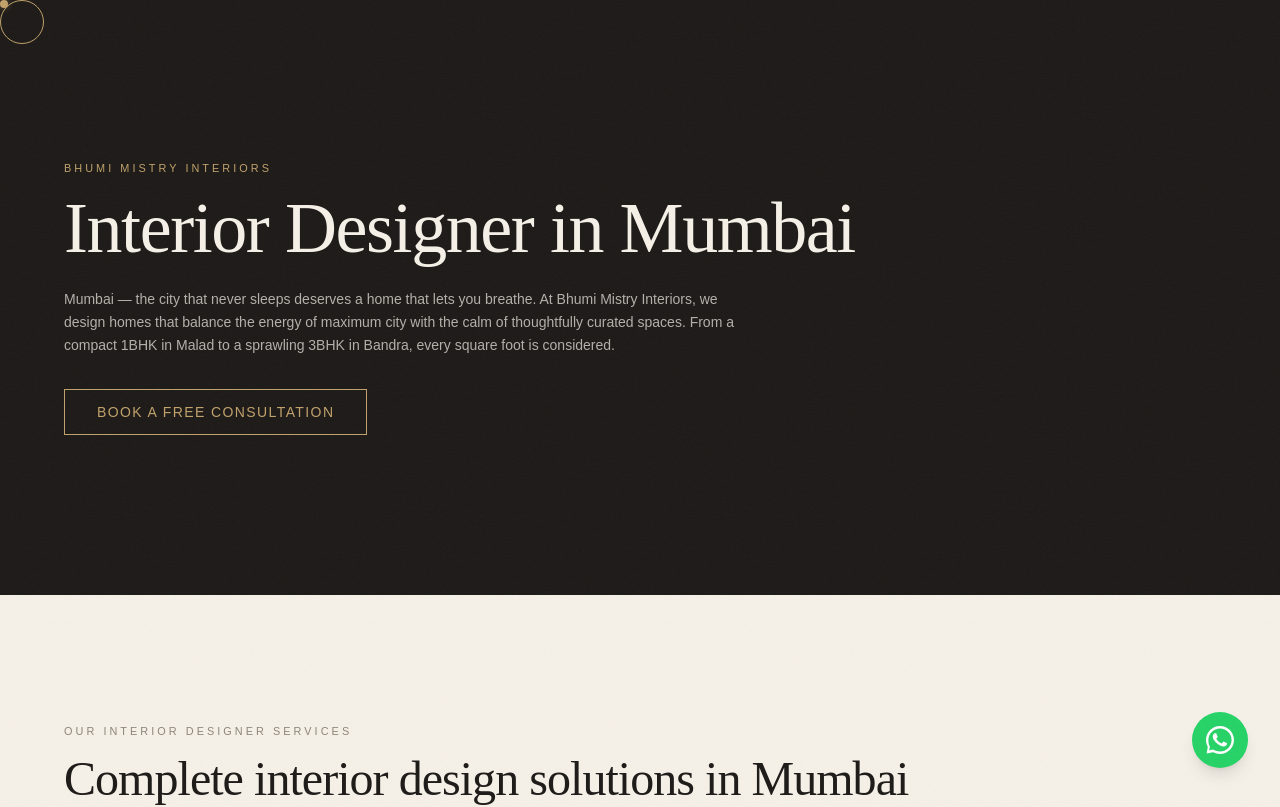
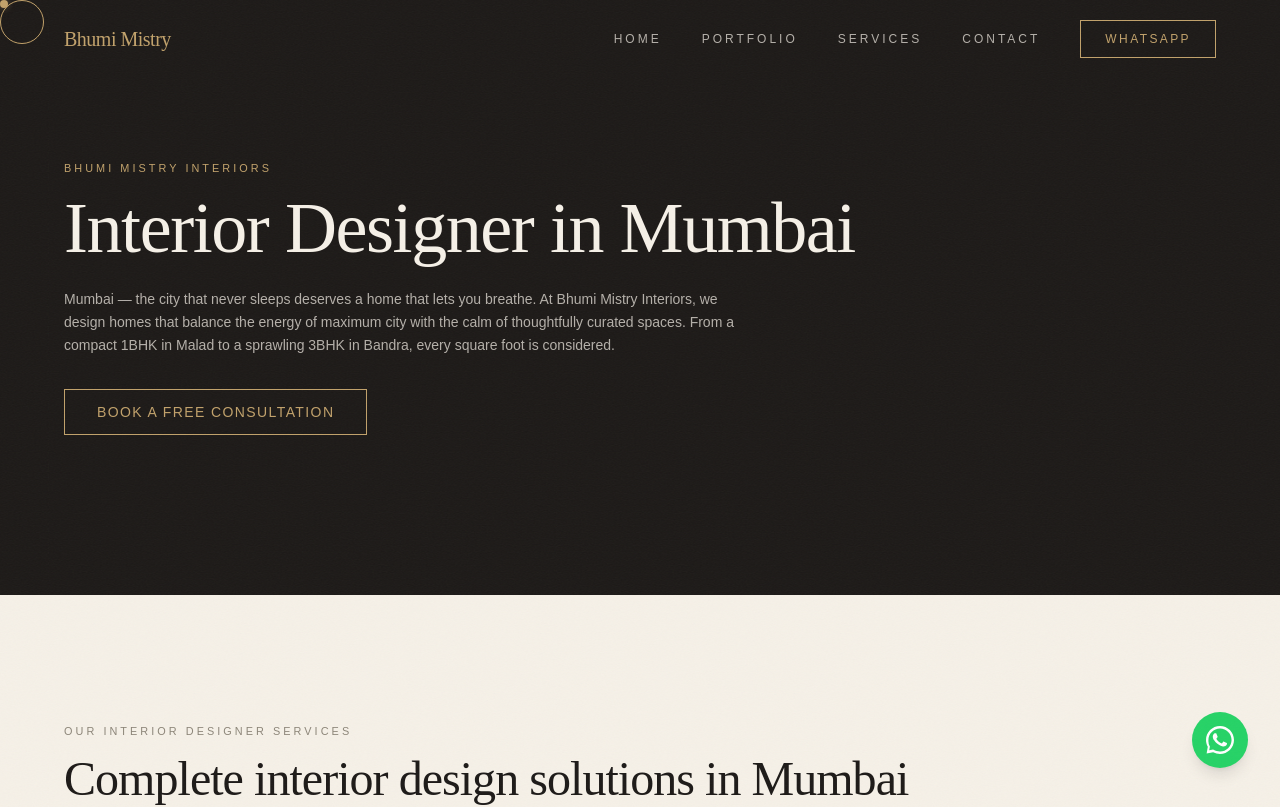
Before and after one commit to punit-mistry/interior-designer, a Next.js app: page /interior-designer/mumbai in a window 1280 px wide. Shown: the top 807 px of the page. Built offline with nearby package versions, Linux system fonts and the light colour scheme.

Commit message:
Add Navbar with smooth scroll, section IDs

```diff
--- a/src/app/layout.tsx
+++ b/src/app/layout.tsx
@@ -5,6 +5,7 @@ import "./globals.css";
 import OrganizationSchema from "@/components/seo/OrganizationSchema";
 import WhatsAppButton from "@/components/WhatsAppButton";
 import Cursor from "@/components/Cursor";
+import Navbar from "@/components/Navbar";
 
 const SITE_URL = "https://bhumi-mistry.vercel.app";
 
@@ -49,6 +50,7 @@ export default function RootLayout({
       <body className="grain">
         <OrganizationSchema />
         <Cursor />
+        <Navbar />
         <WhatsAppButton />
         {children}
       </body>
--- a/src/components/Hero.tsx
+++ b/src/components/Hero.tsx
@@ -23,6 +23,7 @@ export default function Hero() {
   return (
     <section
       ref={rootRef}
+      id="top"
       className="relative h-[100svh] overflow-hidden bg-charcoal jali-overlay"
       aria-label="Introduction"
     >
--- /dev/null
+++ b/src/components/Navbar.tsx
@@ -0,0 +1,137 @@
+"use client";
+
+import { useEffect, useRef, useState } from "react";
+import gsap from "gsap";
+import { ScrollToPlugin } from "gsap/ScrollToPlugin";
+
+gsap.registerPlugin(ScrollToPlugin);
+
+const links = [
+  { label: "Home", href: "#top" },
+  { label: "Portfolio", href: "#portfolio" },
+  { label: "Services", href: "#process" },
+  { label: "Contact", href: "#contact" },
+];
+
+export default function Navbar() {
+  const [open, setOpen] = useState(false);
+  const [scrolled, setScrolled] = useState(false);
+  const navRef = useRef<HTMLElement>(null);
+
+  useEffect(() => {
+    const onScroll = () => setScrolled(window.scrollY > 80);
+    window.addEventListener("scroll", onScroll, { passive: true });
+    return () => window.removeEventListener("scroll", onScroll);
+  }, []);
+
+  const scrollTo = (href: string) => {
+    setOpen(false);
+    if (href === "#top") {
+      gsap.to(window, { duration: 1.2, scrollTo: 0, ease: "power4.inOut" });
+    } else {
+      gsap.to(window, {
+        duration: 1.2,
+        scrollTo: { y: href, offsetY: 80 },
+        ease: "power4.inOut",
+      });
+    }
+  };
+
+  return (
+    <header
+      ref={navRef}
+      className={`fixed left-0 right-0 top-0 z-50 transition-all duration-500 ${
+        scrolled
+          ? "bg-charcoal/95 shadow-lg shadow-black/10 backdrop-blur-md"
+          : "bg-transparent"
+      }`}
+    >
+      <nav className="mx-auto flex max-w-7xl items-center justify-between px-6 py-5 md:px-16">
+        <a
+          href="#top"
+          onClick={(e) => {
+            e.preventDefault();
+            scrollTo("#top");
+          }}
+          className="font-display text-xl tracking-tight text-gold transition-colors hover:text-saffron"
+        >
+          Bhumi Mistry
+        </a>
+
+        <div className="hidden items-center gap-10 md:flex">
+          {links.map((link) => (
+            <a
+              key={link.href}
+              href={link.href}
+              onClick={(e) => {
+                e.preventDefault();
+                scrollTo(link.href);
+              }}
+              className="font-body text-xs uppercase tracking-[0.25em] text-ivory/70 transition-colors hover:text-gold"
+            >
+              {link.label}
+            </a>
+          ))}
+          <a
+            href="https://wa.me/917977653450?text=Hi!%20I'd%20like%20to%20discuss%20interior%20design%20for%20my%20home."
+            target="_blank"
+            rel="noopener noreferrer"
+            className="border border-gold px-6 py-2.5 font-body text-xs uppercase tracking-[0.2em] text-gold transition-colors hover:bg-gold hover:text-charcoal"
+          >
+            WhatsApp
+          </a>
+        </div>
+
+        <button
+          onClick={() => setOpen(!open)}
+          className="relative z-50 flex flex-col gap-1.5 md:hidden"
+          aria-label={open ? "Close menu" : "Open menu"}
+        >
+          <span
+            className={`block h-px w-6 bg-ivory transition-all duration-300 ${
+              open ? "translate-y-[7px] rotate-45" : ""
+            }`}
+          />
+          <span
+            className={`block h-px w-6 bg-ivory transition-all duration-300 ${
+              open ? "opacity-0" : ""
+            }`}
+          />
+          <span
+            className={`block h-px w-6 bg-ivory transition-all duration-300 ${
+              open ? "-translate-y-[7px] -rotate-45" : ""
+            }`}
+          />
+        </button>
+      </nav>
+
+      <div
+        className={`fixed inset-0 z-40 flex flex-col items-center justify-center gap-10 bg-charcoal/98 backdrop-blur-xl transition-all duration-500 ${
+          open ? "pointer-events-auto opacity-100" : "pointer-events-none opacity-0"
+        }`}
+      >
+        {links.map((link) => (
+          <a
+            key={link.href}
+            href={link.href}
+            onClick={(e) => {
+              e.preventDefault();
+              scrollTo(link.href);
+            }}
+            className="font-display text-4xl text-ivory transition-colors hover:text-gold"
+          >
+            {link.label}
+          </a>
+        ))}
+        <a
+          href="https://wa.me/917977653450?text=Hi!%20I'd%20like%20to%20discuss%20interior%20design%20for%20my%20home."
+          target="_blank"
+          rel="noopener noreferrer"
+          className="mt-4 border border-gold px-10 py-4 font-body text-sm uppercase tracking-[0.2em] text-gold transition-colors hover:bg-gold hover:text-charcoal"
+        >
+          WhatsApp
+        </a>
+      </div>
+    </header>
+  );
+}
--- a/src/components/Portfolio.tsx
+++ b/src/components/Portfolio.tsx
@@ -52,7 +52,7 @@ export default function Portfolio() {
   }, []);
 
   return (
-    <section ref={rootRef} className="bg-ivory px-6 py-28 md:px-16 md:py-40" aria-label="Selected projects">
+    <section id="portfolio" ref={rootRef} className="bg-ivory px-6 py-28 md:px-16 md:py-40" aria-label="Selected projects">
       <div className="flex flex-wrap items-end justify-between gap-6">
         <div>
           <p className="eyebrow">Selected Work</p>
--- a/src/components/Process.tsx
+++ b/src/components/Process.tsx
@@ -74,7 +74,7 @@ export default function Process() {
   }, []);
 
   return (
-    <section ref={rootRef} className="bg-beige px-6 py-28 md:px-16 md:py-40" aria-label="Process and studio numbers">
+    <section id="process" ref={rootRef} className="bg-beige px-6 py-28 md:px-16 md:py-40" aria-label="Process and studio numbers">
       <p className="eyebrow">How a Home Happens</p>
       <h2 className="display mt-4 max-w-3xl text-4xl md:text-6xl">
         Eight steps. <span className="italic text-walnut">Zero surprises.</span>
```
